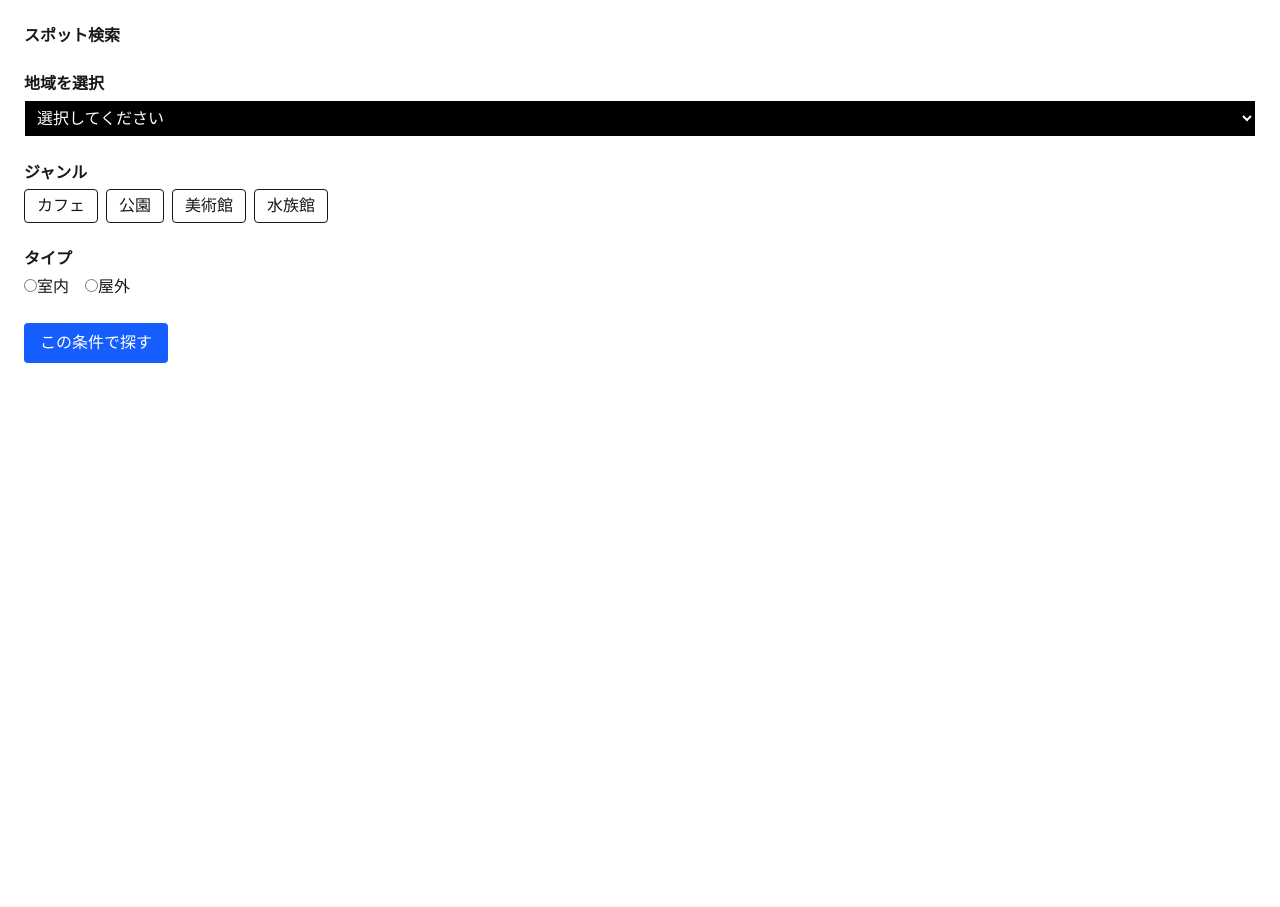
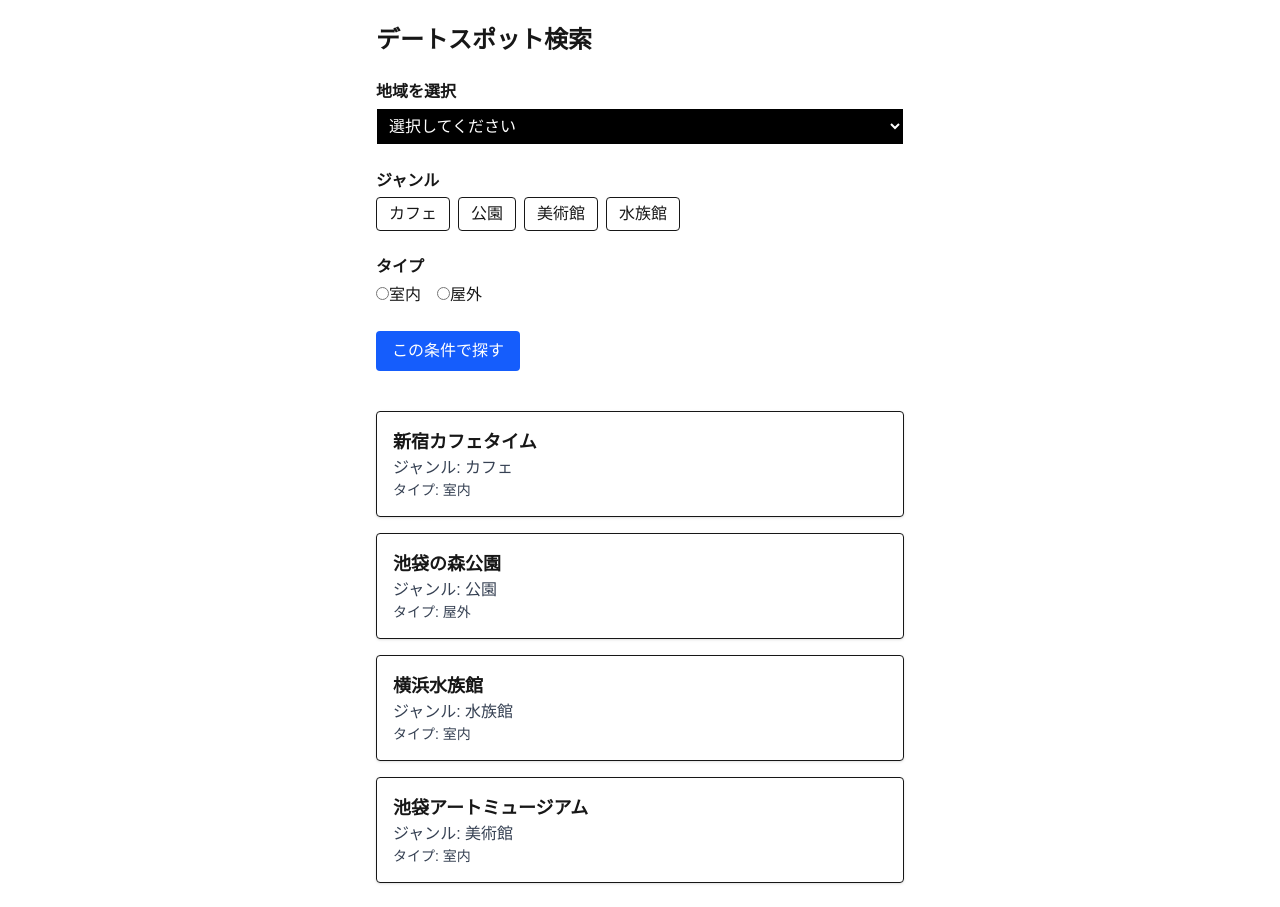
Before and after one commit to Jo042/my-spot-app, a Next.js app: page / in a window 1280 px wide. Both pictures are taken after a click on the button "この条件で探す". Before the commit the page ends 800 px from the top, so only its background shows below. Built offline with nearby package versions, Linux system fonts and the light colour scheme.

Commit message:
UI表示をSerchForm.tsxに集約、検索結果表示の追加

```diff
--- a/src/app/page.tsx
+++ b/src/app/page.tsx
@@ -1,6 +1,7 @@
 "use client"
 
 import { useState } from "react";
+import SerachForm from "../components/filters/SerachForm";
 
 export default function HomePage() {
   const [area, setArea] = useState('');
@@ -10,80 +11,8 @@ export default function HomePage() {
   const genres = ['カフェ', '公園', '美術館', '水族館'];
 
   return (
-    <main className="p-6 max-w-x1 mx-auto space-y-6">
-      <h1 className="text-2x1 font-bold">スポット検索</h1>
-      {/* 地域選択 */}
-      <div>
-        <label className="block font-semibold mb-1">地域を選択</label>
-        <select
-          className="w-full border rouded p-2  bg-black text-white"
-          value={area}
-          onChange={(e) => setArea(e.target.value)}
-        >
-          <option value="">選択してください</option>
-          <option value="shinjuku">新宿</option>
-          <option value="ikebukuro">池袋</option>
-          <option value="yokohama">横浜</option>
-          </select>
-      </div>
-
-      {/* ジャンル選択 */}
-      <div>
-        <label className="block font-semibold mb-1">ジャンル</label>
-        <div className="flex flex-wrap gap-2">
-          {genres.map((g) => (
-            <button
-              key={g}
-              type="button"
-              className={`border rounded px-3 py-1 ${
-                genre.includes(g) ? 'bg-blue-500 text-white' : ''
-              }`}
-              onClick={() =>
-                setGenre((prev) =>
-                  prev.includes(g) ? prev.filter((x) => x !== g) : [...prev, g]
-                )
-              }
-            >
-              {g}
-            </button>
-            ))}
-        </div>
-      </div>
-
-      {/* 室内/屋外 */}
-      <div>
-        <label className="block font-semibold mb-1">タイプ</label>
-        <div className="flex gap-4">
-          <label>
-            <input
-              type="radio"
-              name="placeType"
-              value="indoor"
-              checked={placeType === 'indoor'}
-              onChange={() => setPlaceType('indoor')}
-            />
-            室内
-          </label>
-          <label>
-            <input
-              type="radio"
-              name="placeType"
-              value="outdoor"
-              checked={placeType === 'outdoor'}
-              onChange={() => setPlaceType('outdoor')}
-            />
-            屋外
-          </label>
-        </div>
-      </div>
-
-      {/* 検索ボタン */}
-      <button
-        className="bg-blue-600 text-white px-4 py-2 rounded"
-        onClick={() => alert('まだ検索機能はありません')}
-      >
-        この条件で探す
-      </button>
+    <main>
+      <SerachForm />
     </main>
   );
 }
--- a/src/components/filters/SerachForm.tsx
+++ b/src/components/filters/SerachForm.tsx
@@ -5,11 +5,14 @@ import AreaSelect from "./AreaSelect";
 import GenreFilter from "./GenreFilter";
 import PlaceType from "./PlaceType";
 import SerachButton from "../ui/SearchButton";
+import SearchResults from "../results/SerachResults";
+import { spots, Spot} from '../../lib/spots';
 
 export default function SerachForm() {
     const [area, setArea] = useState('');
     const [genre, setGenre] = useState<string[]>([]);
     const [placeType, setPlaceType] = useState<'indoor' | 'outdoor' | ''>('');
+    const [results, setResults] = useState<Spot[]>([]);
 
     const genres = ['カフェ', '公園', '美術館', '水族館'];
 
@@ -20,13 +23,24 @@ export default function SerachForm() {
       };
 
     const handleSerach = () => {
-        alert(
-            `検索条件:\n- 地域: ${area}\n- ジャンル: ${genre.join(', ')}\n- タイプ: ${placeType}`
-          );
+        const filtered = spots.filter((spot) => {
+          const matchesArea = area === '' || spot.area === area;
+          const matchesGenre = genre.length === 0 || genre.some((g) => spot.genres.includes(g));
+          const matchesType = placeType === '' || spot.type === placeType;
+          return matchesArea && matchesGenre && matchesType;
+        });
+
+        setResults(filtered);
     }
 
     return(
-        <form className="space-y-6 max-w-xl mx-auto p-6">
+    <form
+      onSubmit={(e) => {
+        e.preventDefault();
+        handleSerach();
+      }}
+      className="space-y-6 max-w-xl mx-auto p-6"
+    >
       <h1 className="text-2xl font-bold">デートスポット検索</h1>
       <AreaSelect area={area} onChange={setArea} />
       <GenreFilter
@@ -36,6 +50,7 @@ export default function SerachForm() {
       />
       <PlaceType value={placeType} onChange={setPlaceType} />
       <SerachButton onClick={handleSerach} />
+      <SearchResults results={results} />
     </form>
     )
 }
--- /dev/null
+++ b/src/components/results/SerachResults.tsx
@@ -0,0 +1,26 @@
+'use client'
+
+import { resourceLimits } from 'worker_threads';
+import { Spot } from '../../lib/spots';
+
+type Props = {
+    results: Spot[];
+};
+
+export default function SerachResluts({ results }: Props) {
+    if(results.length === 0) {
+        return <p className='text-gray-600 mt-4'>該当するスポットはありません</p>
+    }
+
+    return (
+        <ul className='mt-4 space-y-4'>
+            {results.map((spot) => (
+                <li key={spot.id} className='border rounded p-4 shadow'>
+                    <h2 className='font-bold text-lg'>{spot.name}</h2>
+                    <p className='test-sm text-gray-700'>ジャンル: {spot.genres.join(', ')}</p>
+                    <p className="text-sm text-gray-700">タイプ: {spot.type === 'indoor' ? '室内' : '屋外'}</p>
+                </li>
+            ))}
+        </ul>
+    );
+}
--- a/src/components/ui/SearchButton.tsx
+++ b/src/components/ui/SearchButton.tsx
@@ -10,8 +10,8 @@ type Props = {
 export default function SerachButton({ label = 'この条件で探す', onClick }: Props){
     return(
         <button
+        type="submit"
         className="bg-blue-600 text-white px-4 py-2 rounded hover:bg-blue-700 transition"
-        onClick={onClick}
       >
         {label}
       </button>
--- /dev/null
+++ b/src/lib/spots.ts
@@ -0,0 +1,38 @@
+export type Spot = {
+    id: string;
+    name: string;
+    area: string;
+    genres: string[];
+    type: 'indoor' | 'outdoor';
+};
+
+export const spots: Spot[] = [
+    {
+        id: '1',
+        name: '新宿カフェタイム',
+        area: 'shinjuku',
+        genres: ['カフェ'],
+        type: 'indoor',
+    },
+    {
+      id: '2',
+      name: '池袋の森公園',
+      area: 'ikebukuro',
+      genres: ['公園'],
+      type: 'outdoor',
+    },
+    {
+      id: '3',
+      name: '横浜水族館',
+      area: 'yokohama',
+      genres: ['水族館'],
+      type: 'indoor',
+    },
+    {
+      id: '4',
+      name: '池袋アートミュージアム',
+      area: 'ikebukuro',
+      genres: ['美術館'],
+      type: 'indoor',
+    },
+];
```
